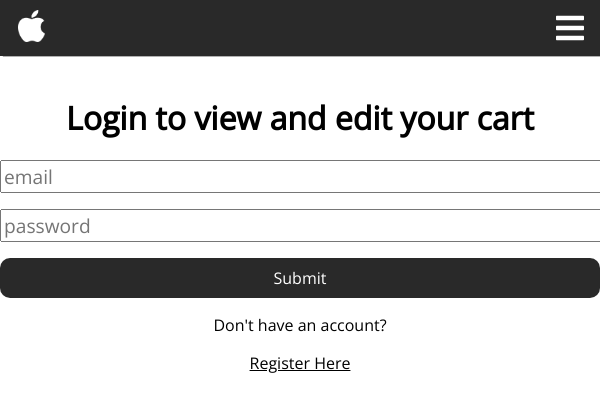
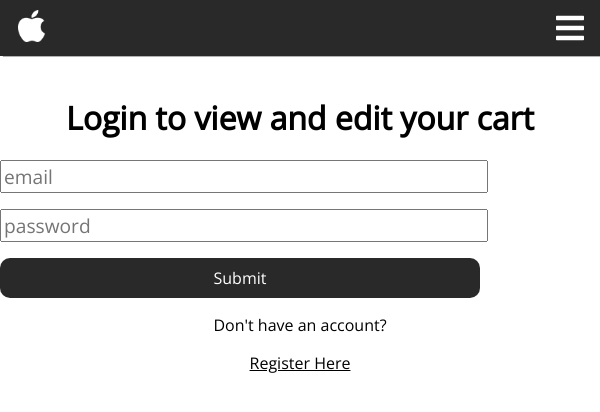
Before and after one commit to frivolousvision/e-commerce-app, a React (Create React App) app in the folder client/: page /login in a window 600 px wide. Shown: the top 412 px of the page. Built offline with nearby package versions, Linux system fonts and the light colour scheme; no server answers; the HTML template or start-up script is replaced by a standard one.

Commit message:
increased width of buttons for mobile

```diff
--- a/client/src/components/Cart/cart.css
+++ b/client/src/components/Cart/cart.css
@@ -48,15 +48,18 @@
   background-color: red;
   cursor: pointer;
 }
-@media only screen and (min-width: 600px) {
-  .cart-total {
-    width: 60%;
+@media only screen and (max-width: 600px) {
+  .cart-total-container {
+    width: 90%;
   }
   .remove-from-cart-button {
-    width: 60%;
+    width: 100%;
   }
   .logout-container {
-    width: 60%;
+    width: 100%;
+  }
+  .logout-button {
+    width: 90%;
     margin-bottom: 0.5rem;
   }
 }
--- a/client/src/components/Login/login.css
+++ b/client/src/components/Login/login.css
@@ -18,16 +18,16 @@
   flex-direction: column;
 }
 .email-input {
-  width: 100%;
+  width: 80%;
   font-size: 1.2rem;
 }
 .password-input {
-  width: 100%;
+  width: 80%;
   font-size: 1.2rem;
   margin-top: 1rem;
 }
 .submit-button {
-  width: 100%;
+  width: 80%;
   margin-top: 1rem;
   cursor: pointer;
 }
--- a/client/src/components/Product/Product.js
+++ b/client/src/components/Product/Product.js
@@ -3,6 +3,7 @@ import { Link } from "react-router-dom";
 import { setCartCount } from "../../features/cartCountSlice";
 import { setCartTrue } from "../../features/inCartSlice";
 import { useDispatch } from "react-redux";
+import "./product.css";
 
 const Product = (props) => {
   //Redux Variable
--- /dev/null
+++ b/client/src/components/Product/product.css
@@ -0,0 +1,5 @@
+@media only screen and (max-width: 600px) {
+  .buttons {
+    width: 100%;
+  }
+}
--- a/client/src/components/Register/Register.js
+++ b/client/src/components/Register/Register.js
@@ -19,7 +19,7 @@ const Register = ({ setAuth }) => {
     e.preventDefault();
     try {
       const body = { email, password, name };
-      const response = await fetch("/auth/register", {
+      const response = await fetch("http://localhost:5000/auth/register", {
         method: "POST",
         headers: { "Content-Type": "application/json" },
         body: JSON.stringify(body),
--- a/client/src/components/Register/register.css
+++ b/client/src/components/Register/register.css
@@ -18,21 +18,21 @@
   flex-direction: column;
 }
 .email-input {
-  width: 100%;
+  width: 80%;
   font-size: 1.2rem;
 }
 .password-input {
-  width: 100%;
+  width: 80%;
   font-size: 1.2rem;
   margin-top: 1rem;
 }
 .name-input {
-  width: 100%;
+  width: 80%;
   font-size: 1.2rem;
   margin-top: 1rem;
 }
 .submit-button {
-  width: 100%;
+  width: 80%;
   margin-top: 1rem;
   cursor: pointer;
 }
```
